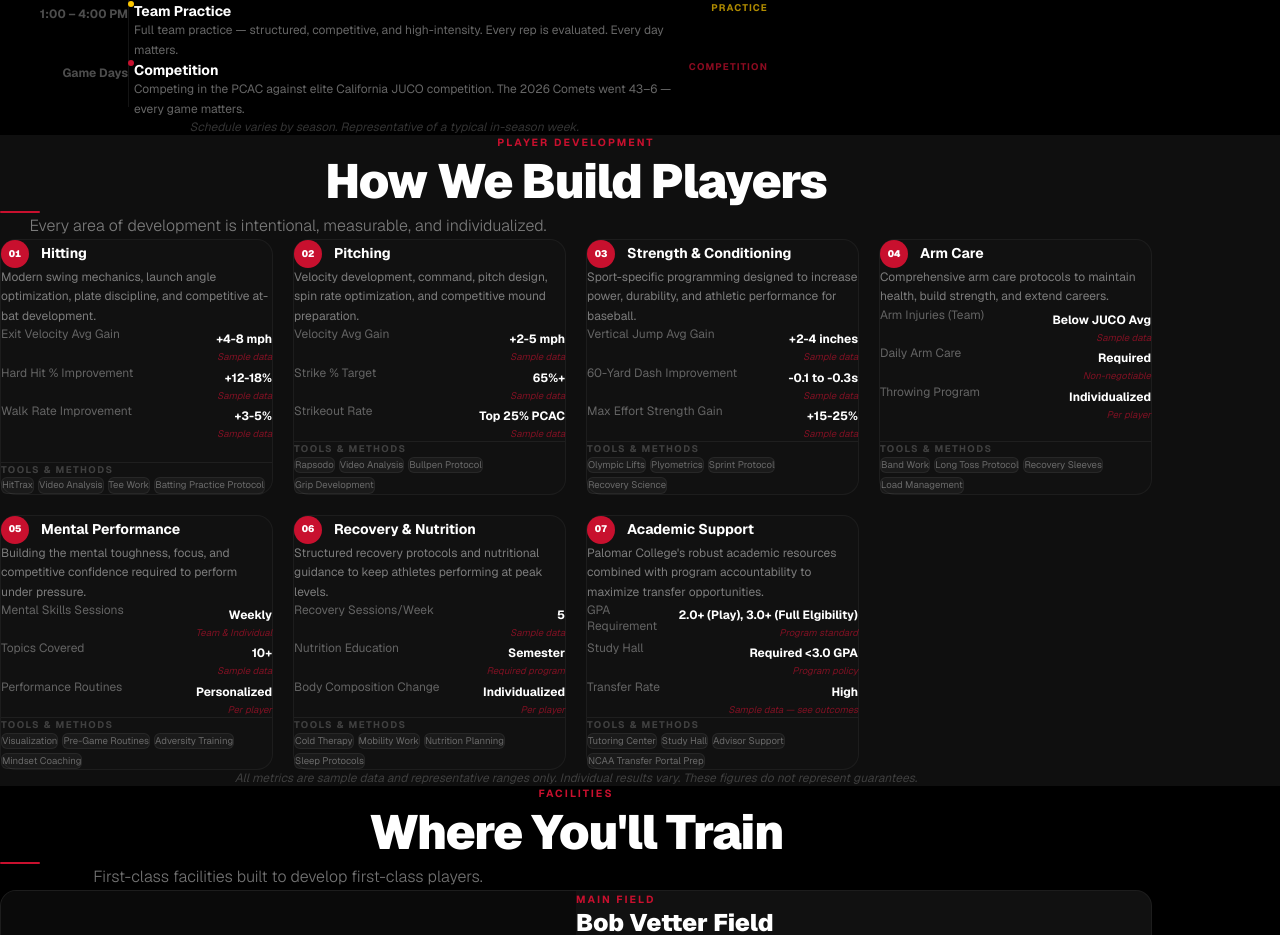
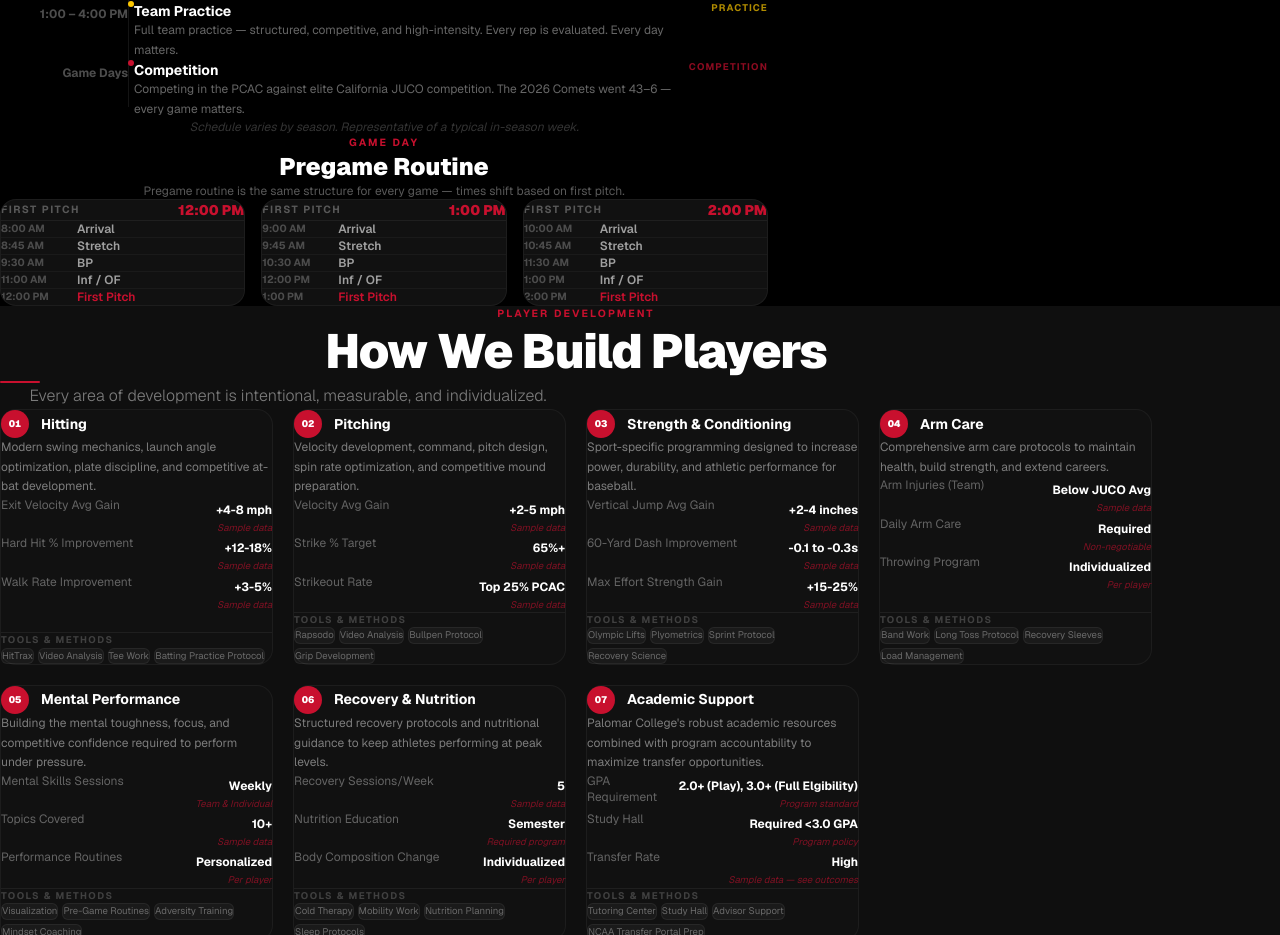
Before and after one commit to ChaseLGrant/Marketing-Programs-, a Next.js app: page / in a window 1280 px wide. Shown: the part 3740-4675 px from the top of the page. Built offline with nearby package versions, Linux system fonts and the light colour scheme.

Commit message:
Add real game day pregame schedule for 12pm, 1pm, and 2pm starts
Arrival → Stretch → BP → Inf/OF → First Pitch with exact times
for each game start. Displayed as 3-column card grid below
the daily timeline.

https://claude.ai/code/session_01FDNFtbj7XPoRaTk95g4gAn

```diff
--- a/components/sections/DailyScheduleSection.tsx
+++ b/components/sections/DailyScheduleSection.tsx
@@ -1,6 +1,7 @@
 "use client";
 import { programData } from "@/lib/programData";
 import { SectionHeader } from "@/components/ui/section-header";
+import { cn } from "@/lib/utils";
 
 const typeConfig: Record<string, { label: string; dotColor: string; textColor: string }> = {
   performance: { label: "Performance", dotColor: "bg-orange-400", textColor: "text-orange-400/70" },
@@ -63,6 +64,37 @@ export function DailyScheduleSection() {
         <p className="text-center text-xs text-white/20 mt-4 italic">
           Schedule varies by season. Representative of a typical in-season week.
         </p>
+
+        {/* Game Day Schedule */}
+        <div className="mt-20">
+          <div className="mb-8 text-center">
+            <p className="section-eyebrow mb-3">Game Day</p>
+            <h3 className="text-2xl font-black text-white mb-2">Pregame Routine</h3>
+            <p className="text-xs text-white/35">{programData.gameDaySchedule.note}</p>
+          </div>
+
+          <div className="grid sm:grid-cols-3 gap-4">
+            {programData.gameDaySchedule.gameStartTimes.map((game, gi) => (
+              <div key={gi} className="card overflow-hidden">
+                <div className="px-5 py-3 border-b border-white/[0.06] flex items-center justify-between">
+                  <span className="text-[0.65rem] font-bold tracking-[0.15em] uppercase text-white/30">First Pitch</span>
+                  <span className="text-sm font-black text-[#C8102E]">{game.gameTime}</span>
+                </div>
+                <div className="p-4 space-y-0">
+                  {game.steps.map((step, si) => {
+                    const isLast = si === game.steps.length - 1;
+                    return (
+                      <div key={si} className={cn("flex items-center gap-3 py-2.5", !isLast && "border-b border-white/[0.04]")}>
+                        <span className="text-[0.65rem] font-bold text-white/25 w-16 flex-shrink-0">{step.time}</span>
+                        <span className={cn("text-xs font-semibold", isLast ? "text-[#C8102E]" : "text-white/60")}>{step.activity}</span>
+                      </div>
+                    );
+                  })}
+                </div>
+              </div>
+            ))}
+          </div>
+        </div>
       </div>
     </section>
   );
--- a/lib/programData.ts
+++ b/lib/programData.ts
@@ -230,6 +230,42 @@ export const programData = {
       type: "competition",
     },
   ],
+
+  gameDaySchedule: {
+    note: "Pregame routine is the same structure for every game — times shift based on first pitch.",
+    gameStartTimes: [
+      {
+        gameTime: "12:00 PM",
+        steps: [
+          { time: "8:00 AM",  activity: "Arrival" },
+          { time: "8:45 AM",  activity: "Stretch" },
+          { time: "9:30 AM",  activity: "BP" },
+          { time: "11:00 AM", activity: "Inf / OF" },
+          { time: "12:00 PM", activity: "First Pitch" },
+        ],
+      },
+      {
+        gameTime: "1:00 PM",
+        steps: [
+          { time: "9:00 AM",  activity: "Arrival" },
+          { time: "9:45 AM",  activity: "Stretch" },
+          { time: "10:30 AM", activity: "BP" },
+          { time: "12:00 PM", activity: "Inf / OF" },
+          { time: "1:00 PM",  activity: "First Pitch" },
+        ],
+      },
+      {
+        gameTime: "2:00 PM",
+        steps: [
+          { time: "10:00 AM", activity: "Arrival" },
+          { time: "10:45 AM", activity: "Stretch" },
+          { time: "11:30 AM", activity: "BP" },
+          { time: "1:00 PM",  activity: "Inf / OF" },
+          { time: "2:00 PM",  activity: "First Pitch" },
+        ],
+      },
+    ],
+  },
 
   development: {
     areas: [
```
